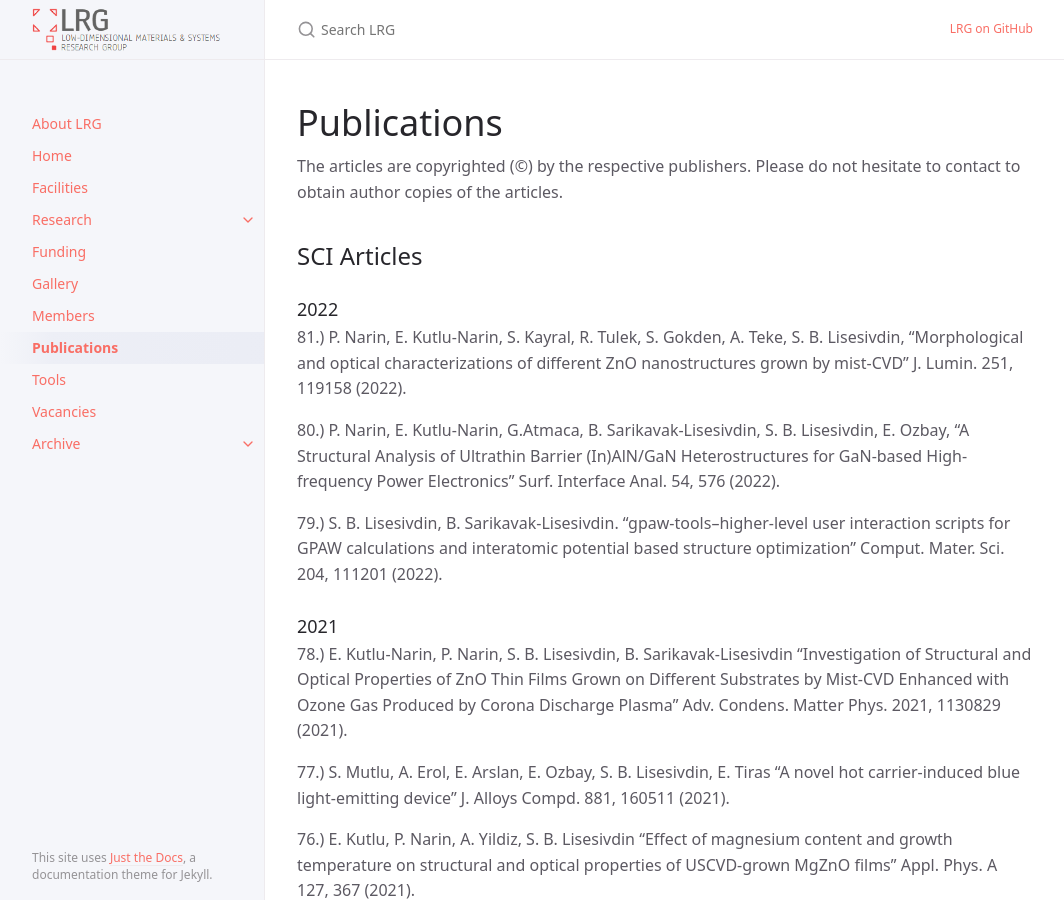
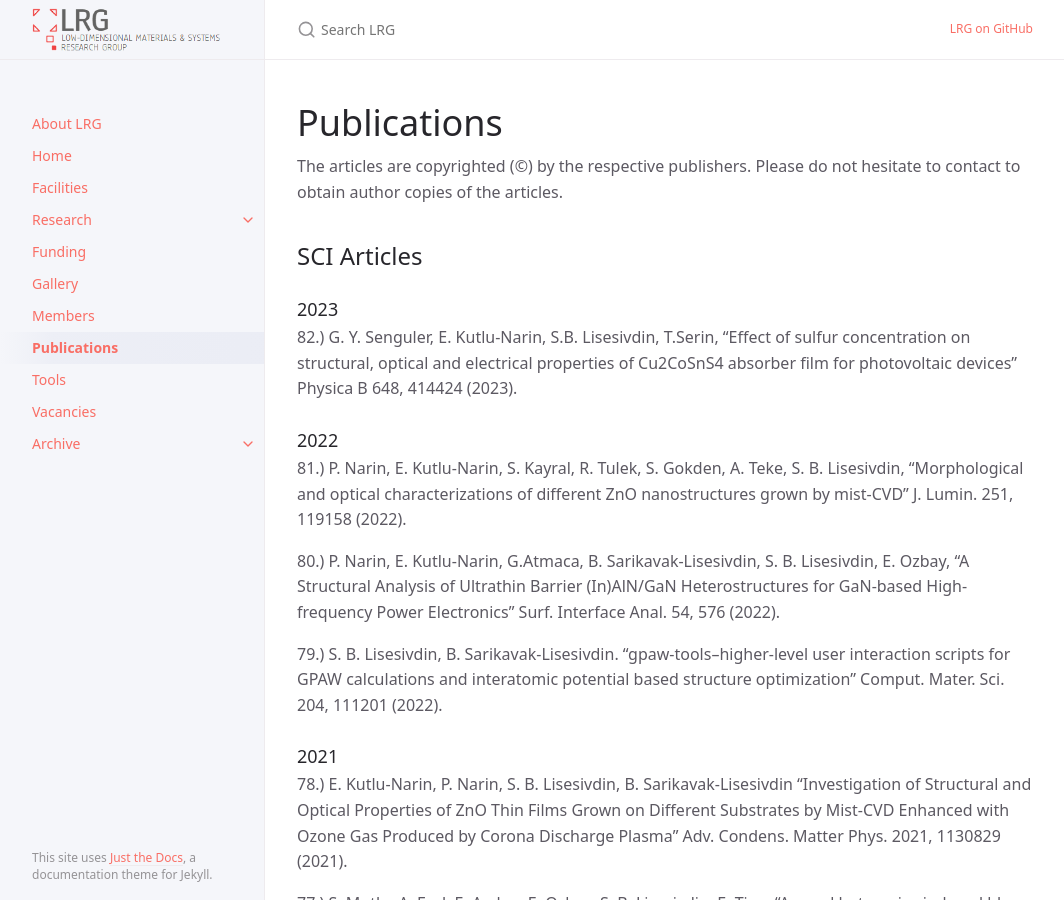
Before and after one commit to lrgresearch/2022, a Jekyll site: the page built from docs/publications.md, in a window 1280 px wide and 900 px high. Shown: the whole window, without its empty margins (107-1171 px from the left). Built offline with Jekyll 4.4.1, drawn with Linux system fonts in a browser that asks for light colours.

Commit message:
Update publications.md

```diff
--- a/docs/publications.md
+++ b/docs/publications.md
@@ -9,6 +9,10 @@ nav_order: 7
 The articles are copyrighted (©) by the respective publishers. Please do not hesitate to contact to obtain author copies of the articles.
 
 ## SCI Articles
+
+### 2023
+
+82.) G. Y. Senguler, E. Kutlu-Narin, S.B. Lisesivdin, T.Serin, "Effect of sulfur concentration on structural, optical and electrical properties of Cu2CoSnS4 absorber film for photovoltaic devices" Physica B 648, 414424 (2023).
 
 ### 2022
 
```
